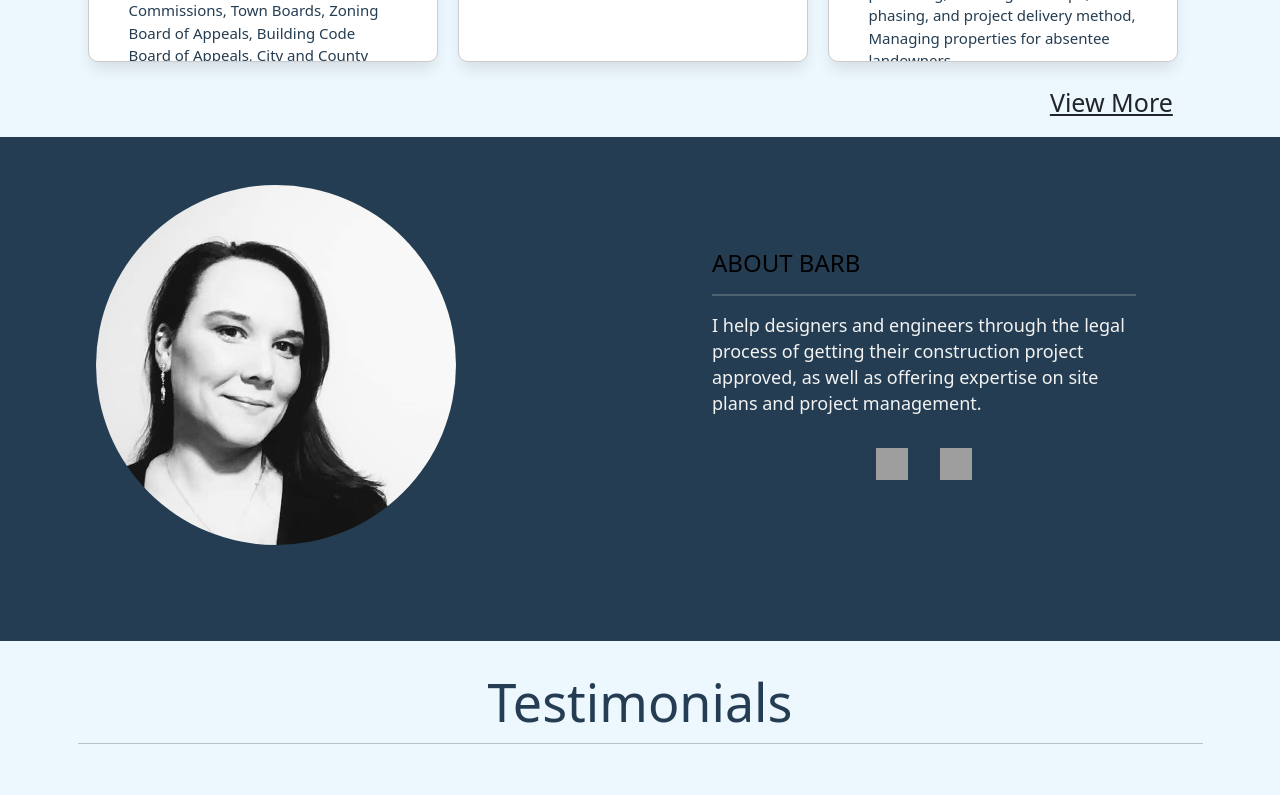
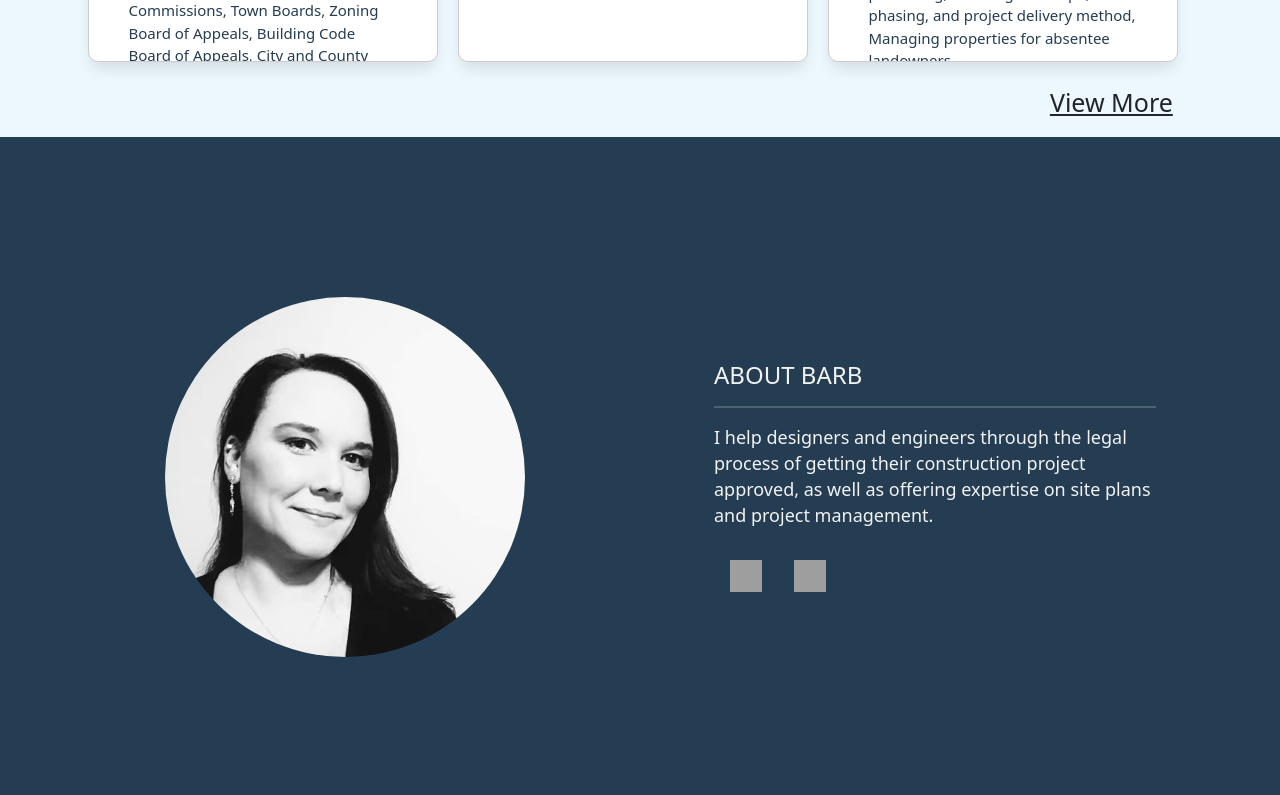
Before and after one commit to Caleb-Rogers/bmonroe-consulting, a Next.js app: page / in a window 1280 px wide. Shown: the part 2140-2935 px from the top of the page. Built offline with nearby package versions, Linux system fonts and the light colour scheme; grey boxes are pictures that could not be loaded.

Commit message:
AboutMe section formatting

```diff
--- a/src/components/AboutMe/AboutMe.css
+++ b/src/components/AboutMe/AboutMe.css
@@ -3,13 +3,13 @@
 /**************************/
 
 .about-container {
-  padding: 4.8rem 8rem 9.6rem 0;
+  padding: 16rem 6rem 24rem 6rem;
   background-color: #243d52;
   color: #f2f2f2;
   display: grid;
   grid-template-columns: 1fr 1fr;
   align-items: center;
-  gap: 9.6rem;
+  gap: 2rem;
 }
 
 /* LEFT SIDE */
@@ -31,7 +31,7 @@
 }
 
 .about-heading {
-  color: #000;
+  color: #f2f2f2;
   font-size: 2.4rem;
   margin-bottom: 1.6rem;
 }
@@ -52,7 +52,7 @@
 
 .about-icons {
   display: flex;
-  justify-content: center;
+  justify-content: flex-start;
   align-items: center;
 }
 
```
